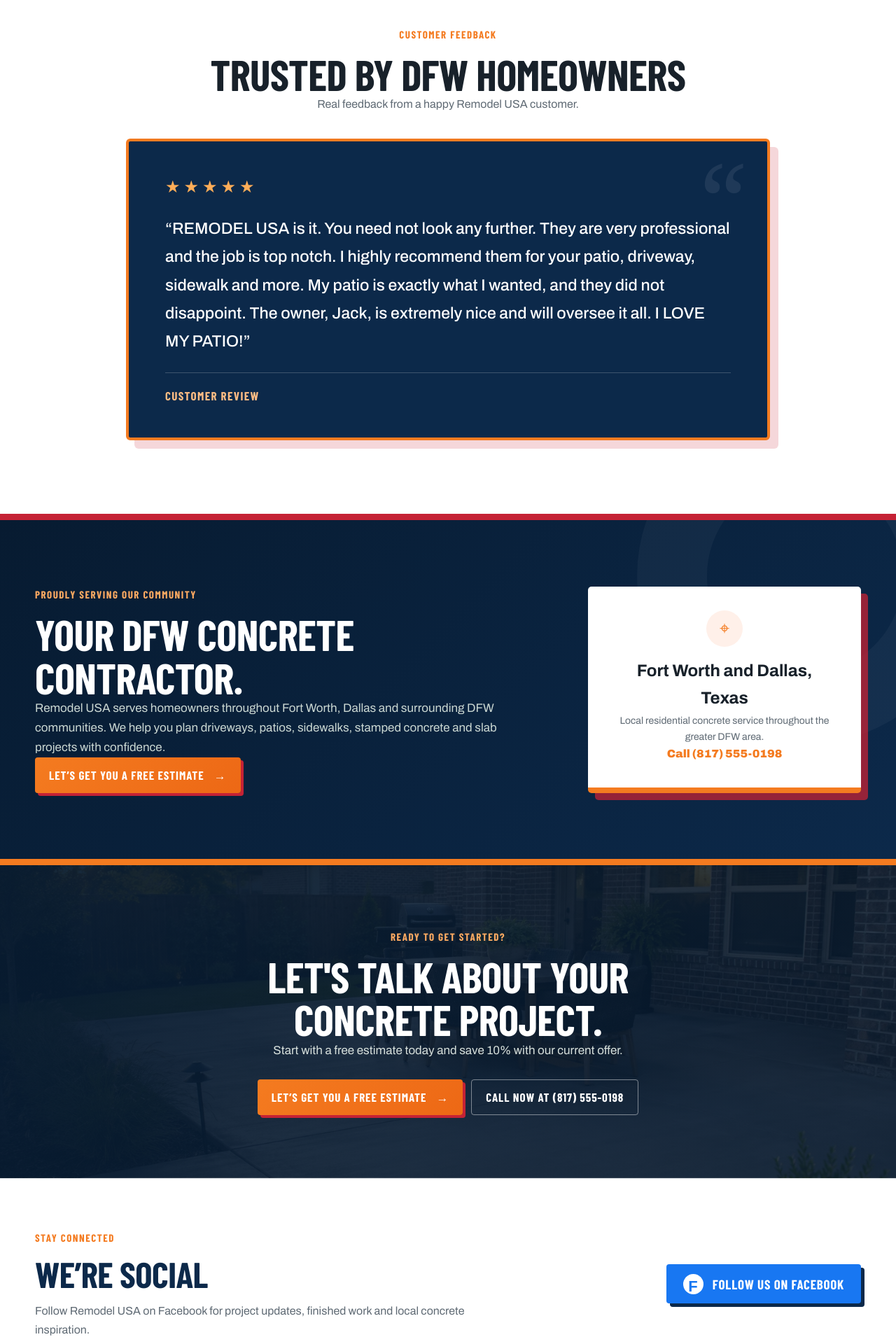
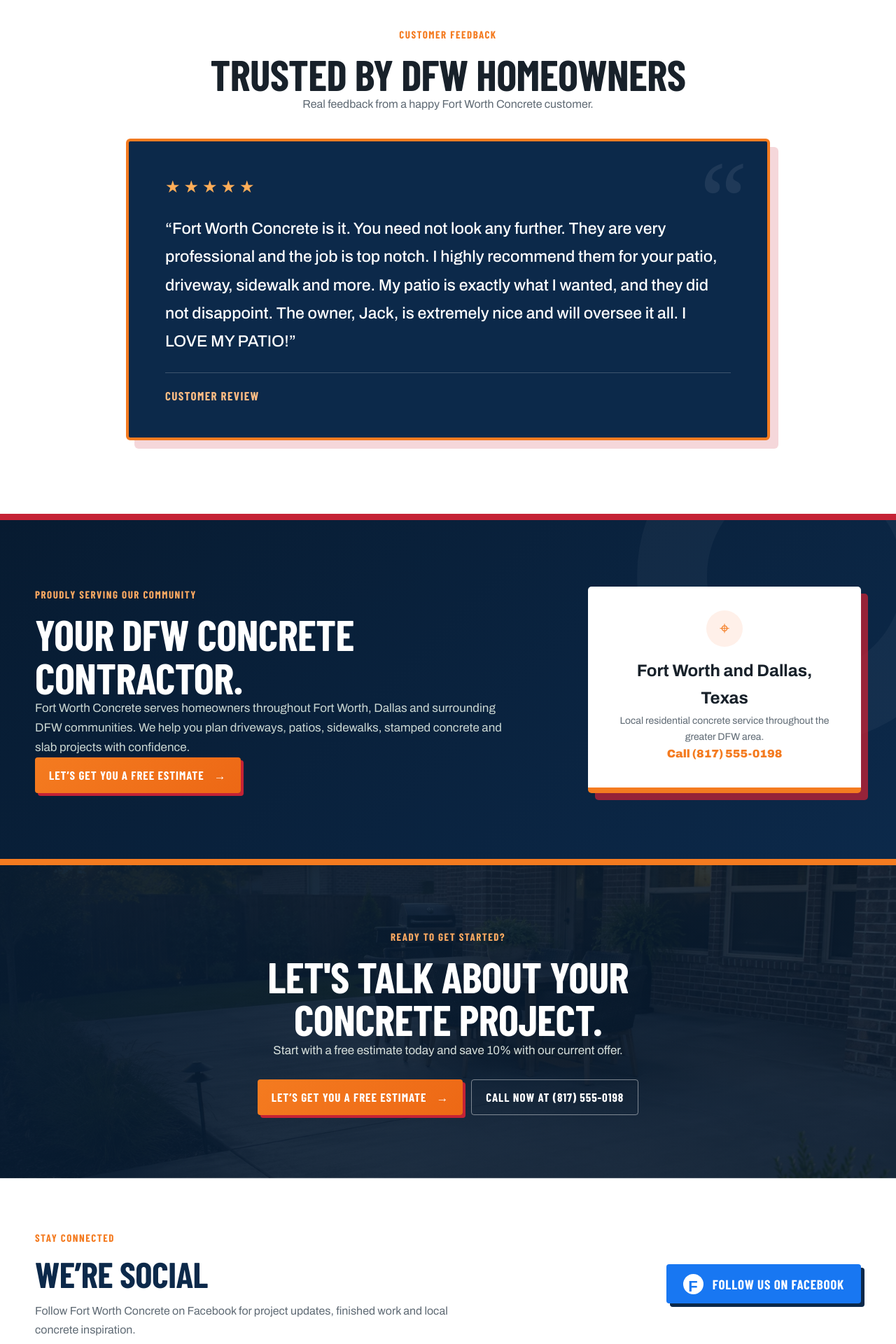
Before and after one commit to kalichristensen0610-boop/fortworthconcrete, a Next.js app: page / in a window 1280 px wide. Shown: the part 3140-5060 px from the top of the page at 70% size. Built offline with nearby package versions, Linux system fonts and the light colour scheme; a web font is replaced by a local one.

Commit message:
Use Fort Worth Concrete name throughout site

```diff
--- a/app/page.tsx
+++ b/app/page.tsx
@@ -93,13 +93,13 @@ export default function Home() {
 
       <section className="section why"><div className="wrap why-grid"><div className="why-photo" role="img" aria-label="Residential concrete crew finishing a backyard slab"><div className="photo-badge"><b>DFW focused</b><span>Concrete built for your home</span></div></div><div><span className="eyebrow dark">Why choose us</span><h2>Solid work. Straight answers.</h2><p className="section-intro">From your first estimate through the final walkthrough, the focus stays on dependable service, a clean residential worksite and communication you can follow.</p><div className="benefit-grid">{['Free Estimates','Quality Workmanship','Local DFW Service','Residential Specialists','Clear Communication','Reliable Scheduling'].map((item,i)=><div className="benefit" key={item}><span>{['$','✓','⌖','⌂','↔','◷'][i]}</span><b>{item}</b></div>)}</div>{quoteLink('Let’s Get You a Free Estimate')}</div></div></section>
 
-      <section className="section reviews"><div className="wrap"><div className="center-heading"><span className="eyebrow dark">Customer feedback</span><h2>Trusted by DFW homeowners</h2><p>Real feedback from a happy Remodel USA customer.</p></div><article className="featured-review"><div className="stars" aria-label="Five star review">★★★★★</div><blockquote>“REMODEL USA is it. You need not look any further. They are very professional and the job is top notch. I highly recommend them for your patio, driveway, sidewalk and more. My patio is exactly what I wanted, and they did not disappoint. The owner, Jack, is extremely nice and will oversee it all. I LOVE MY PATIO!”</blockquote><div className="review-source">Customer review</div></article></div></section>
+      <section className="section reviews"><div className="wrap"><div className="center-heading"><span className="eyebrow dark">Customer feedback</span><h2>Trusted by DFW homeowners</h2><p>Real feedback from a happy Fort Worth Concrete customer.</p></div><article className="featured-review"><div className="stars" aria-label="Five star review">★★★★★</div><blockquote>“Fort Worth Concrete is it. You need not look any further. They are very professional and the job is top notch. I highly recommend them for your patio, driveway, sidewalk and more. My patio is exactly what I wanted, and they did not disappoint. The owner, Jack, is extremely nice and will oversee it all. I LOVE MY PATIO!”</blockquote><div className="review-source">Customer review</div></article></div></section>
 
-      <section className="area"><div className="wrap area-grid"><div><span className="eyebrow">Proudly serving our community</span><h2>Your DFW concrete contractor.</h2><p>Remodel USA serves homeowners throughout Fort Worth, Dallas and surrounding DFW communities. We help you plan driveways, patios, sidewalks, stamped concrete and slab projects with confidence.</p>{quoteLink('Let’s Get You a Free Estimate')}</div><div className="area-card"><span className="map-pin">⌖</span><b>Fort Worth and Dallas, Texas</b><p>Local residential concrete service throughout the greater DFW area.</p><a href={`tel:${PHONE_HREF}`}>Call {PHONE_DISPLAY}</a></div></div></section>
+      <section className="area"><div className="wrap area-grid"><div><span className="eyebrow">Proudly serving our community</span><h2>Your DFW concrete contractor.</h2><p>Fort Worth Concrete serves homeowners throughout Fort Worth, Dallas and surrounding DFW communities. We help you plan driveways, patios, sidewalks, stamped concrete and slab projects with confidence.</p>{quoteLink('Let’s Get You a Free Estimate')}</div><div className="area-card"><span className="map-pin">⌖</span><b>Fort Worth and Dallas, Texas</b><p>Local residential concrete service throughout the greater DFW area.</p><a href={`tel:${PHONE_HREF}`}>Call {PHONE_DISPLAY}</a></div></div></section>
 
       <section className="final-cta"><div className="wrap"><span className="eyebrow">Ready to get started?</span><h2>Let&apos;s talk about your concrete project.</h2><p>Start with a free estimate today and save 10% with our current offer.</p><div className="cta-row">{quoteLink('Let’s Get You a Free Estimate')}<a className="button secondary" href={`tel:${PHONE_HREF}`}>Call Now at {PHONE_DISPLAY}</a></div></div></section>
 
-      <section className="social-section"><div className="wrap social-inner"><div><span className="eyebrow dark">Stay connected</span><h2>We’re Social</h2><p>Follow Remodel USA on Facebook for project updates, finished work and local concrete inspiration.</p></div><a className="facebook-button" href={FACEBOOK_URL} target="_blank" rel="noopener noreferrer" aria-label="Follow Remodel USA on Facebook"><span aria-hidden="true">f</span> Follow us on Facebook</a></div></section>
+      <section className="social-section"><div className="wrap social-inner"><div><span className="eyebrow dark">Stay connected</span><h2>We’re Social</h2><p>Follow Fort Worth Concrete on Facebook for project updates, finished work and local concrete inspiration.</p></div><a className="facebook-button" href={FACEBOOK_URL} target="_blank" rel="noopener noreferrer" aria-label="Follow Fort Worth Concrete on Facebook"><span aria-hidden="true">f</span> Follow us on Facebook</a></div></section>
 
       <footer><div className="wrap footer-grid"><a className="brand footer-brand" href="#top"><Image className="brand-logo footer-logo" src="/fort-worth-concrete-logo-tight.webp" width={152} height={148} alt="Fort Worth Concrete" /></a><p>Residential concrete installation in Fort Worth, Dallas and surrounding DFW communities.</p><div className="social-links"><a href={FACEBOOK_URL} target="_blank" rel="noopener noreferrer" aria-label="Facebook">f</a></div><a className="footer-phone" href={`tel:${PHONE_HREF}`}>{PHONE_DISPLAY}</a></div><div className="wrap footer-bottom"><span>© {new Date().getFullYear()} Fort Worth Concrete</span><span>Proudly serving the greater DFW area.</span></div></footer>
 
```
